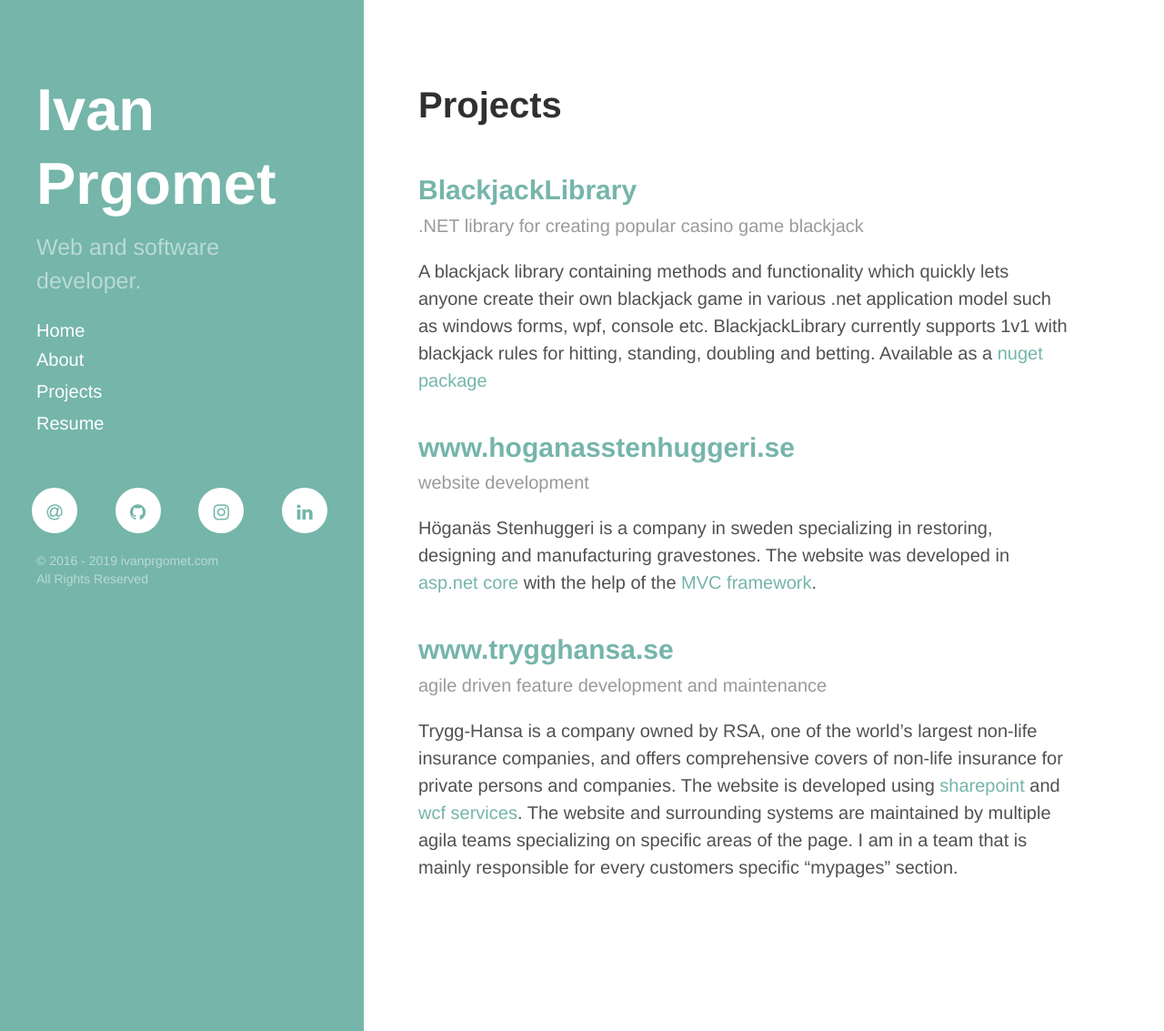
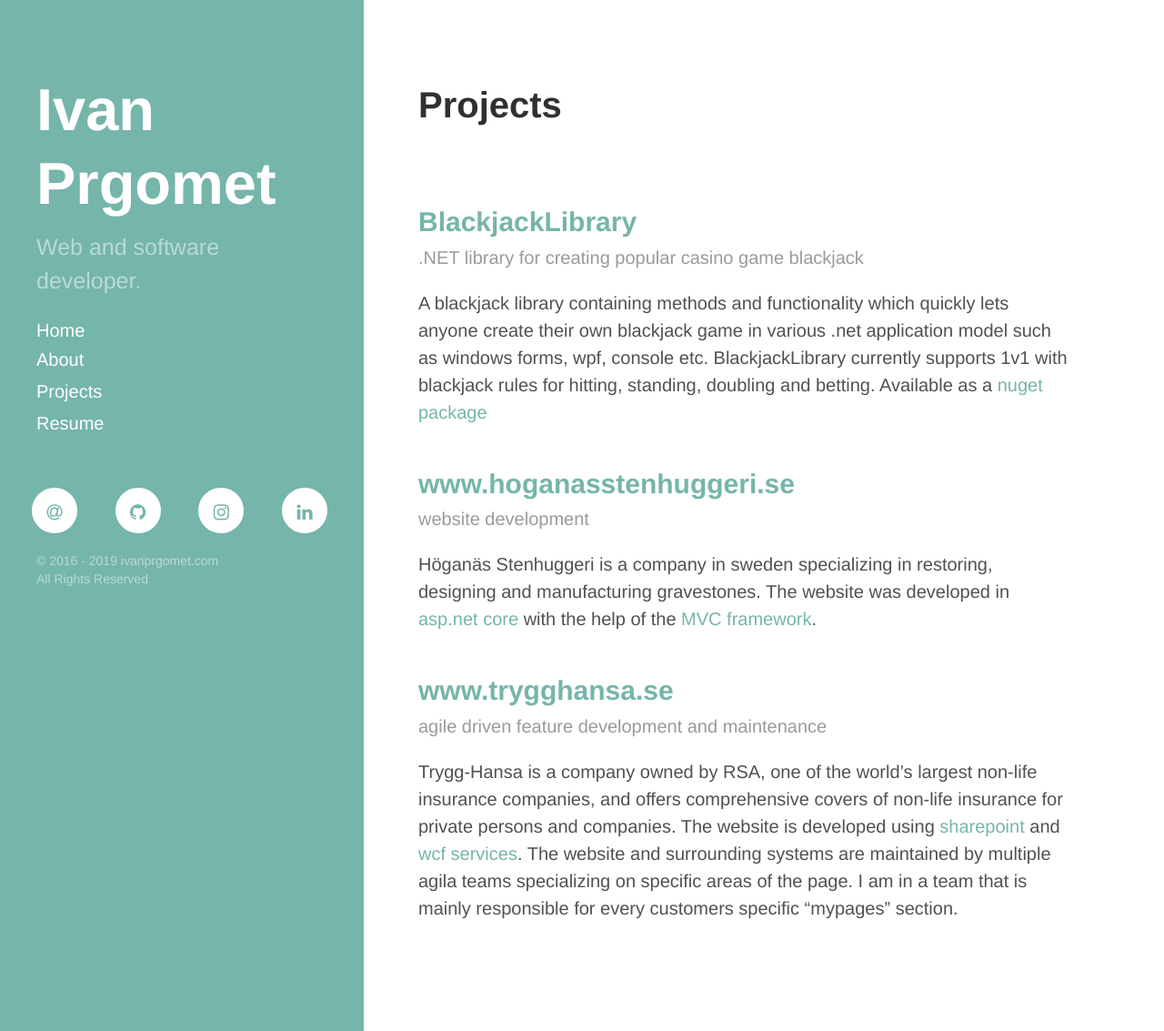
Before and after one commit to ivanprgomet-ip/ivanprgomet-ip.github.io, a Jekyll site: the page built from projects/index.md, in a window 1280 px wide and 1133 px high. Shown: the whole window at 91% size. Built offline with Jekyll 4.4.1, drawn with Linux system fonts in a browser that asks for light colours; nearby versions of some CDN libraries.

Commit message:
Fixed some site styling

```diff
--- a/projects/index.md
+++ b/projects/index.md
@@ -6,8 +6,8 @@ description: Projects that i have been involved in one way or another. Developin
 
 <div class="projects">
   {% for project in site.projects %}
-  <div class="project post">
-    <h2 class="project-title post-title">
+  <div>
+    <h2>
       <a href="{{ project.website }}">
         {{ project.title }}
       </a>
--- a/public/css/ivanprgomet.css
+++ b/public/css/ivanprgomet.css
@@ -157,6 +157,9 @@ a.btn-outline:active {
 
 
 /* Projects */
+.projects {
+  margin-top: 2rem;
+}
 
 /* Talks */
 
```
